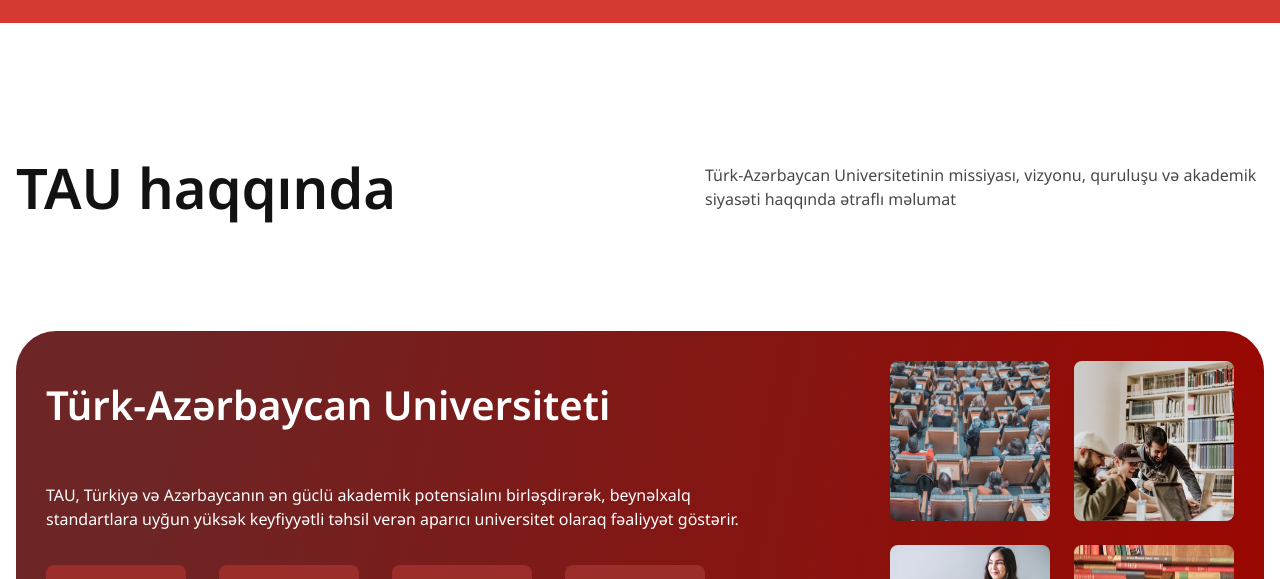
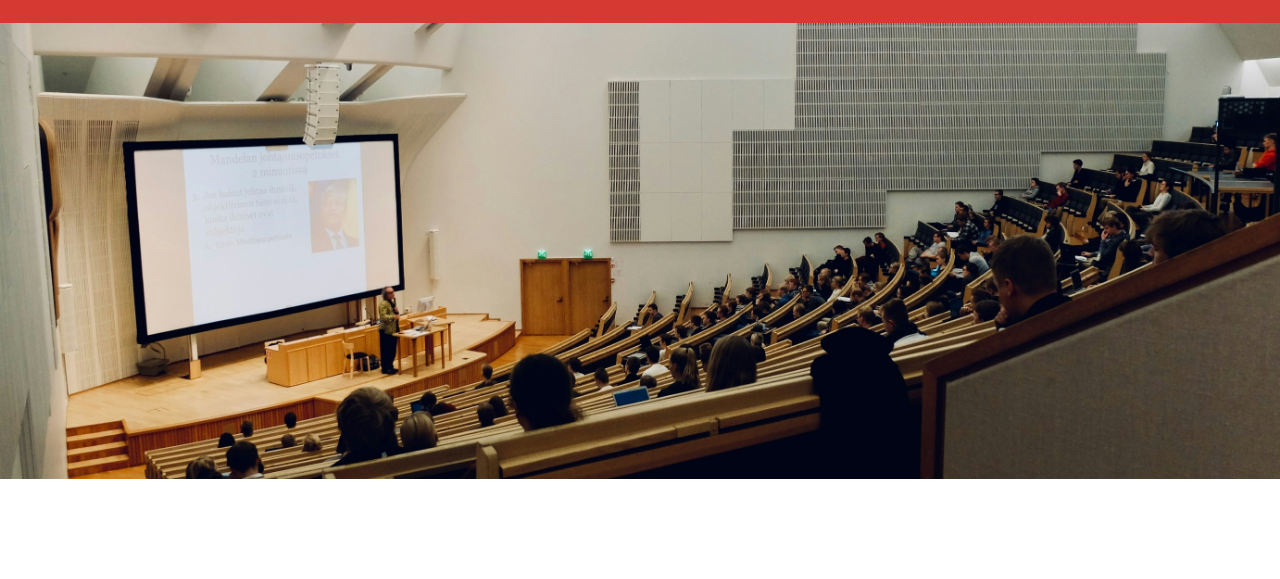
Before and after one commit to emilabbasov06/tau, a plain HTML site: page history.html in a window 1280 px wide. Shown: the part 146-725 px from the top of the page. Drawn offline with Linux system fonts and the light colour scheme; files whose address does not match are found by name.

Commit message:
new page added

```diff
--- a/history.html
+++ b/history.html
@@ -150,6 +150,10 @@
         </div>
       </div>
     </header>
+
+    <section class="breadcrumb container-fluid">
+      <img src="images/about-history/breadcrumb.jpg" alt="Breadcrumb" />
+    </section>
 
     <section class="about container">
       <div class="about-header">
--- a/styles/layout.css
+++ b/styles/layout.css
@@ -248,3 +248,12 @@ footer {
     }
   }
 }
+
+.breadcrumb {
+  img {
+    width: 100%;
+    height: 456px;
+    max-height: 456px;
+    object-fit: cover;
+  }
+}
```
Also changed, not shown: images/about-history/breadcrumb.jpg (added).
